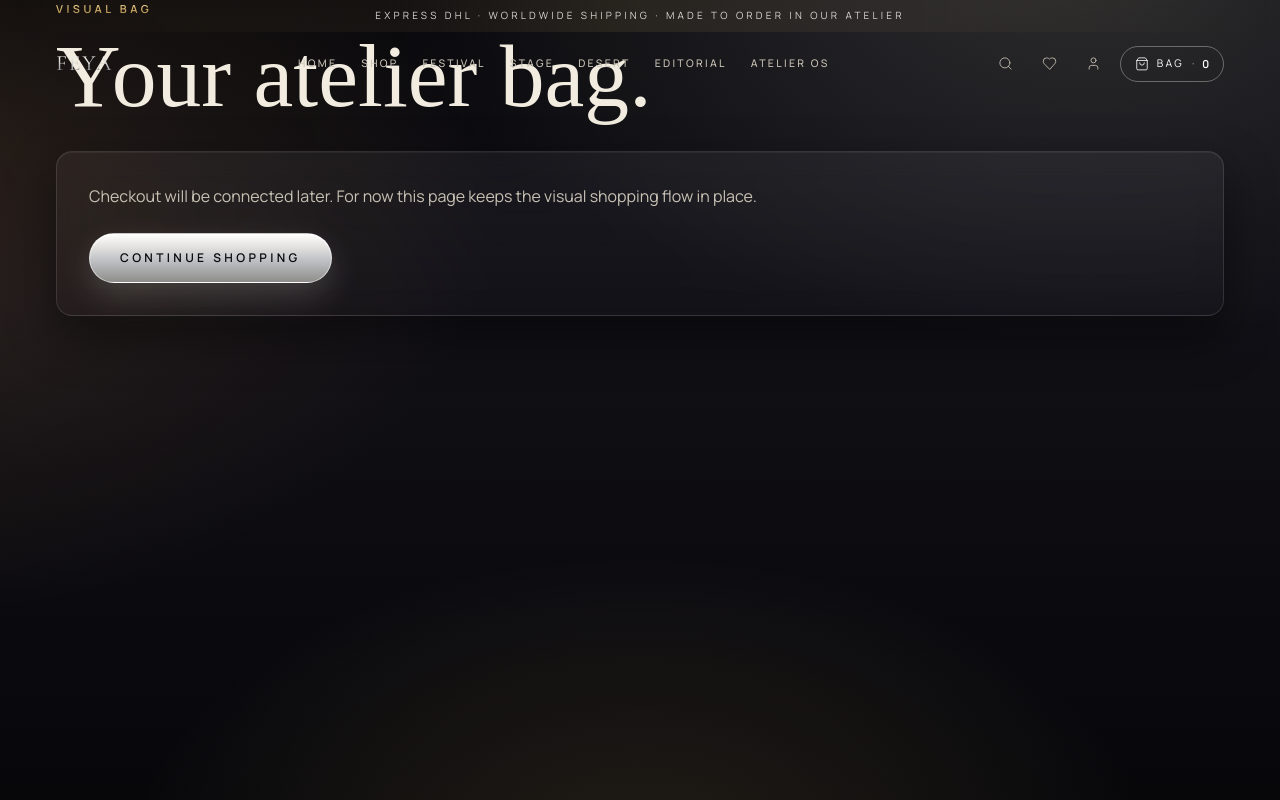
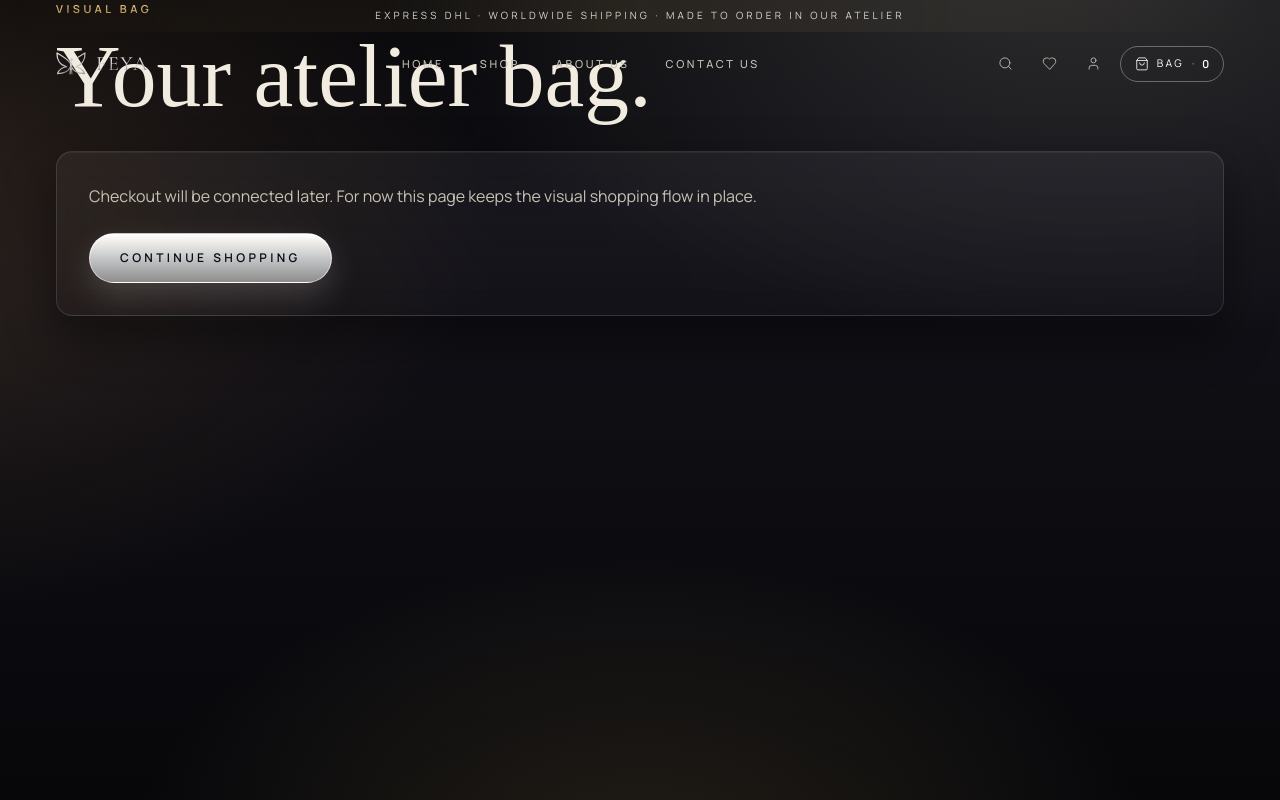
Before and after one commit to THEFEYA/feya-commerce, a Next.js app: page /cart in a window 1280 px wide. Shown: the top 800 px of the page. Built offline with nearby package versions, Linux system fonts and the light colour scheme; a web font is replaced by a local one.

Commit message:
Simplify header nav and add luxury catalog mega menu

```diff
--- a/components/Header.tsx
+++ b/components/Header.tsx
@@ -1,24 +1,26 @@
 'use client';
 import Link from 'next/link';
 import { usePathname } from 'next/navigation';
-import { Search, ShoppingBag, User, Menu, Heart } from 'lucide-react';
+import { Search, ShoppingBag, User, Menu, Heart, ArrowUpRight } from 'lucide-react';
 import { useEffect, useState } from 'react';
-import { FeyaMark } from '@/components/FeyaMark';
+import { FeyaButterfly, FeyaMark } from '@/components/FeyaMark';
 
 const NAV = [
-  ['/', 'Home'],
-  ['/shop', 'Shop'],
-  ['/shop?world=festival', 'Festival'],
-  ['/shop?world=stage', 'Stage'],
-  ['/shop?world=desert', 'Desert'],
-  ['/shop?world=editorial', 'Editorial'],
-  ['/admin', 'Atelier OS'],
+  { href: '/', label: 'Home' },
+  { href: '/shop', label: 'Shop', mega: true },
+  { href: '/#about', label: 'About Us' },
+  { href: '/#contact', label: 'Contact Us' },
+];
+
+const CATALOG_GROUPS = [
+  { title: 'Categories', items: ['Corsets', 'Harness', 'Masks', 'Armor', 'Bodysuits', 'Stage Looks', 'Skirts', 'Accessories'] },
+  { title: 'Occasion', items: ['Festival', 'Stage', 'Burning Man', 'Editorial', 'Carnival'] },
+  { title: 'Style / World', items: ['Desert', 'Rave', 'Futuristic', 'Goddess', 'Warrior'] },
 ];
 
 function navIsActive(pathname: string, href: string, label: string) {
   if (href === '/') return pathname === '/';
   if (label === 'Shop') return pathname === '/shop' || pathname.startsWith('/shop/');
-  if (label === 'Atelier OS') return pathname.startsWith('/admin');
   return false;
 }
 
@@ -26,6 +28,7 @@ export function Header() {
   const pathname = usePathname();
   const [scrolled, setScrolled] = useState(false);
   const [count, setCount] = useState(0);
+  const [megaOpen, setMegaOpen] = useState(false);
 
   useEffect(() => {
     const onScroll = () => setScrolled(window.scrollY > 24);
@@ -41,16 +44,29 @@ export function Header() {
   }, []);
 
   return (
-    <header data-testid="site-header" className={`fixed top-0 left-0 right-0 z-40 transition-all duration-500 ${scrolled ? 'backdrop-blur-xl bg-[rgba(7,7,10,0.78)] border-b border-[rgba(216,214,211,0.18)]' : 'bg-transparent'}`}>
+    <header data-testid="site-header" className={`fixed top-0 left-0 right-0 z-40 transition-all duration-500 ${scrolled ? 'backdrop-blur-xl bg-[rgba(7,7,10,0.78)] border-b border-[rgba(216,214,211,0.18)]' : 'bg-transparent'}`} onMouseLeave={() => setMegaOpen(false)}>
       <div className={`overflow-hidden transition-all duration-500 ${scrolled ? 'max-h-0 opacity-0' : 'max-h-10 opacity-100'}`}>
         <div className="bg-gradient-to-r from-transparent via-[rgba(212,178,106,0.10)] to-transparent text-center py-2 text-[10px] tracking-[0.32em] uppercase text-silver">Express DHL · Worldwide shipping · Made to order in our atelier</div>
       </div>
       <div className="container-feya flex items-center justify-between py-3 lg:py-3.5">
-        <Link href="/" data-testid="logo-link" className="flex items-center gap-2.5 group"><FeyaMark variant="chrome" width={84} className="transition-transform duration-500 group-hover:scale-[1.03]" /></Link>
-        <nav className="hidden lg:flex items-center gap-5 xl:gap-6" data-testid="primary-nav">
-          {NAV.map(([href, label]) => {
-            const active = navIsActive(pathname, href, label);
-            return <Link key={href + label} href={href} className={`relative text-[10.5px] tracking-[0.22em] uppercase font-medium transition-colors duration-300 ${active ? 'text-white nav-active-glow' : 'text-[#C8C2B5] hover:text-white'}`}>{label}</Link>;
+        <Link href="/" data-testid="logo-link" className="flex items-center gap-2.5 group">
+          <FeyaButterfly width={30} className="hidden sm:block opacity-90 transition-transform duration-500 group-hover:scale-[1.05]" />
+          <FeyaMark variant="chrome" width={78} className="transition-transform duration-500 group-hover:scale-[1.03]" />
+        </Link>
+        <nav className="hidden lg:flex items-center gap-7 xl:gap-9" data-testid="primary-nav">
+          {NAV.map((item) => {
+            const active = navIsActive(pathname, item.href, item.label);
+            return (
+              <Link
+                key={item.href + item.label}
+                href={item.href}
+                onMouseEnter={() => setMegaOpen(Boolean(item.mega))}
+                onFocus={() => setMegaOpen(Boolean(item.mega))}
+                className={`relative text-[11px] tracking-[0.24em] uppercase font-medium transition-colors duration-300 ${active || (item.mega && megaOpen) ? 'text-white nav-active-glow' : 'text-[#C8C2B5] hover:text-white'}`}
+              >
+                {item.label}
+              </Link>
+            );
           })}
         </nav>
         <div className="flex items-center gap-2">
@@ -66,6 +82,36 @@ export function Header() {
           <button aria-label="Menu" className="lg:hidden w-9 h-9 flex items-center justify-center rounded-full border border-[rgba(216,214,211,0.18)] text-white"><Menu size={16} /></button>
         </div>
       </div>
+      {megaOpen && (
+        <div onMouseEnter={() => setMegaOpen(true)} className="hidden lg:block absolute left-0 right-0 top-full border-y border-[rgba(216,214,211,0.14)] bg-[linear-gradient(180deg,rgba(13,13,18,0.94),rgba(7,7,10,0.90))] backdrop-blur-2xl shadow-[0_35px_90px_rgba(0,0,0,0.72)]">
+          <div className="container-feya grid grid-cols-[220px_1fr] gap-12 py-7">
+            <div className="flex items-center gap-4 border-r border-[rgba(216,214,211,0.12)] pr-8">
+              <FeyaButterfly width={52} className="opacity-90" />
+              <div>
+                <div className="eyebrow-gold mb-2">Atelier catalog</div>
+                <p className="editorial-italic text-[15px] text-[var(--bone-dim)] leading-snug">Shop by piece, event and visual world.</p>
+              </div>
+            </div>
+            <div className="grid grid-cols-3 gap-10">
+              {CATALOG_GROUPS.map((group) => (
+                <div key={group.title}>
+                  <div className="text-[10px] uppercase tracking-[0.32em] text-[var(--gold-warm)] mb-4">{group.title}</div>
+                  <div className="flex flex-wrap gap-2.5">
+                    {group.items.map((item) => (
+                      <Link key={item} href="/shop" className="rounded-full border border-[rgba(216,214,211,0.14)] bg-white/[0.025] px-4 py-2 text-[10px] uppercase tracking-[0.22em] text-[#D8D6D3] transition-all hover:border-[rgba(212,178,106,0.55)] hover:bg-[rgba(212,178,106,0.08)] hover:text-white hover:shadow-[0_0_22px_rgba(212,178,106,0.12)]">
+                        {item}
+                      </Link>
+                    ))}
+                  </div>
+                </div>
+              ))}
+            </div>
+          </div>
+          <div className="container-feya pb-5">
+            <Link href="/shop" className="inline-flex items-center gap-2 text-[10px] uppercase tracking-[0.28em] text-[var(--bone-dim)] hover:text-white transition-colors">View full catalog <ArrowUpRight size={12} /></Link>
+          </div>
+        </div>
+      )}
     </header>
   );
 }
```
